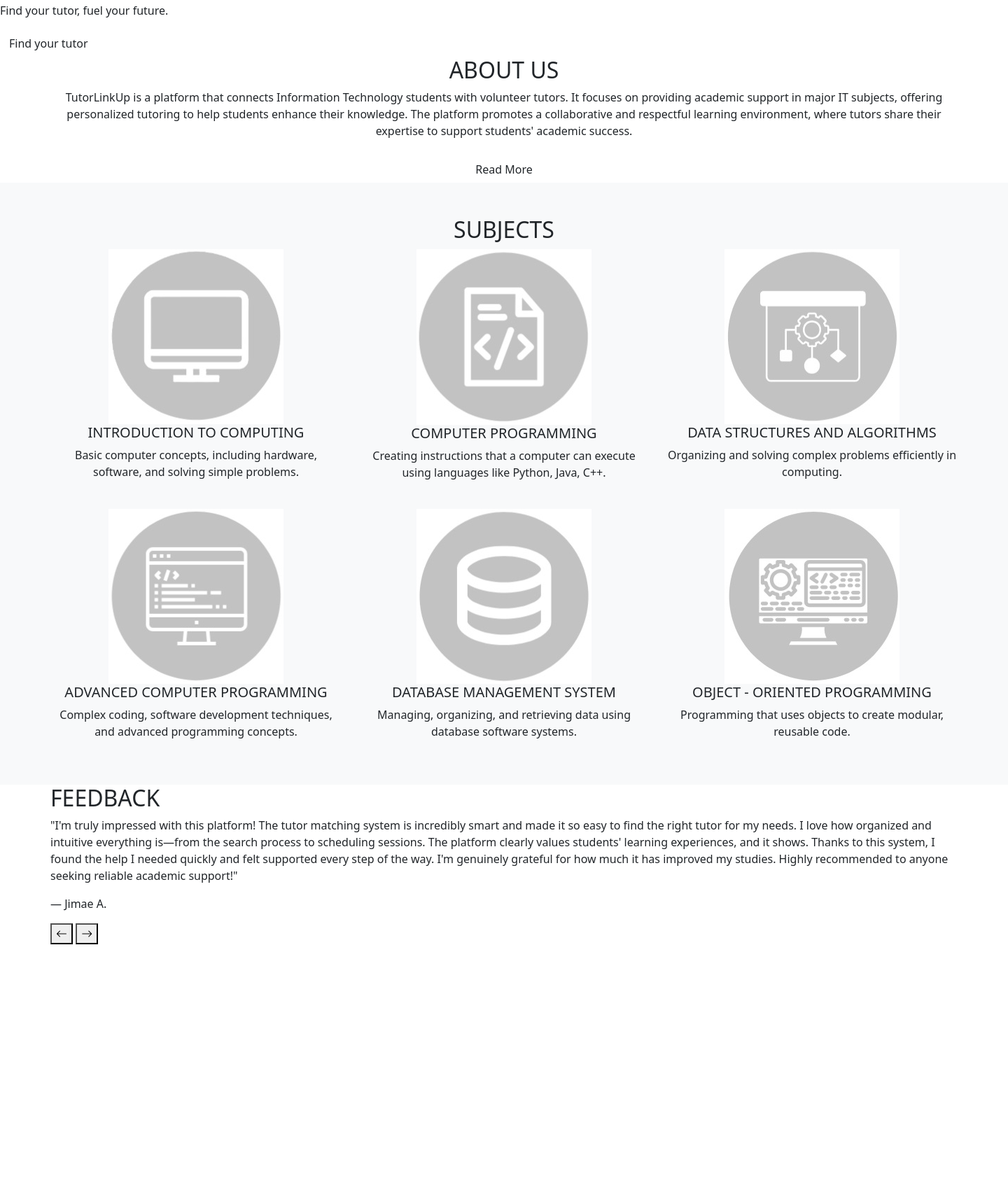
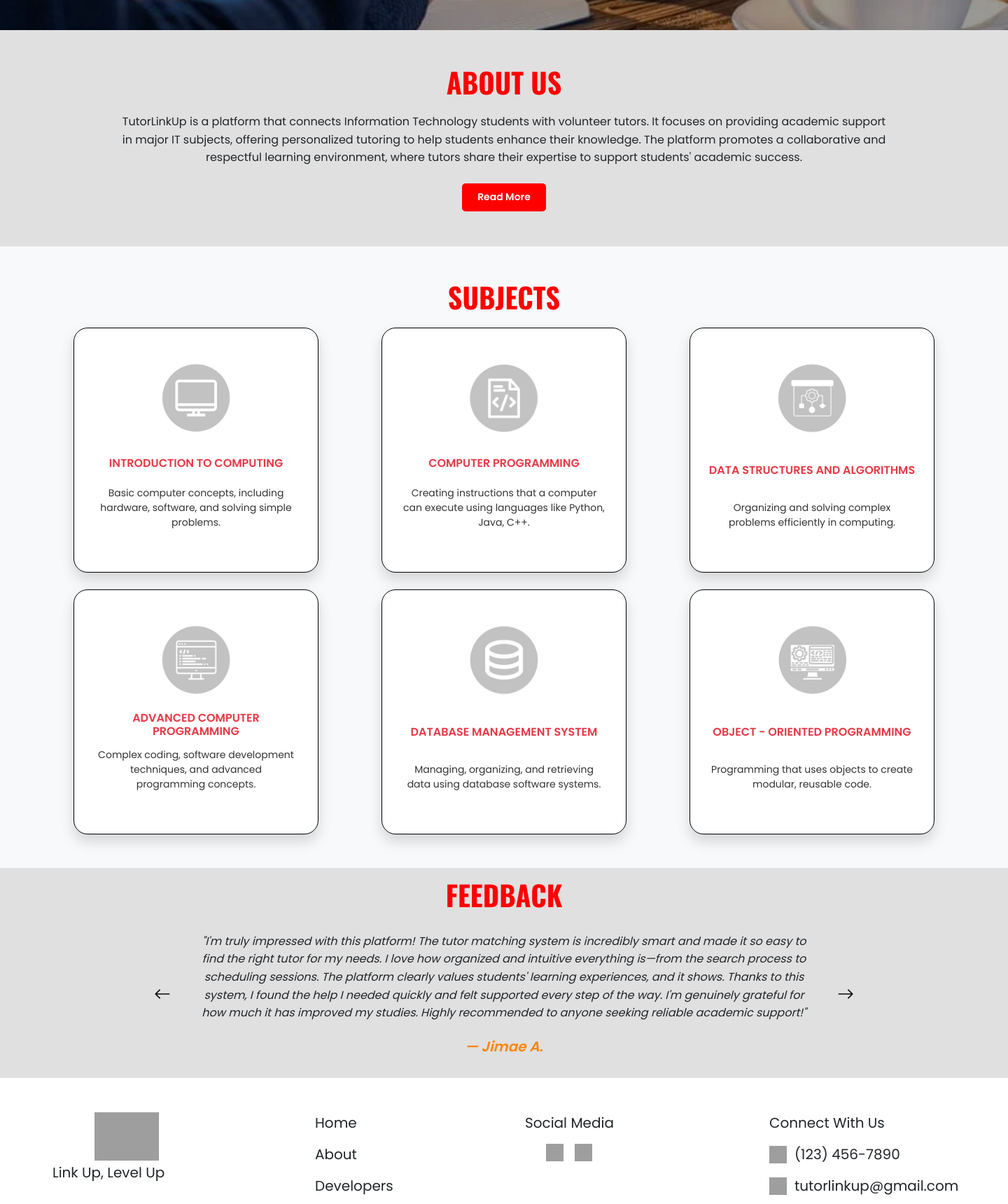
Before and after one commit to Zaiii12/Peer2Peer, a PHP site: page /homepage.html in a window 1440 px wide. Shown: the part 800-2520 px from the top of the page at 70% size. Run offline with PHP 8.4, Linux system fonts and the light colour scheme; grey boxes are pictures that could not be loaded.

Commit message:
homepage with navbar and footer

```diff
--- a/homepage.css
+++ b/homepage.css
@@ -1,3 +1,4 @@
+/* ========== GLOBAL STYLES ========== */
 * {
   margin: 0;
   padding: 0;
@@ -8,96 +9,142 @@
   width: 100%;
   height: 100%;
   font-family: 'Poppins', sans-serif;
+  background-color: #f5eeee;
   overflow-x: hidden;
 }
 
-/* Main Wrapper Full Width */
-.main-wrapper {
+/* ========== NAVIGATION BAR ========== */
+.custom-header {
   width: 100%;
-  max-width: 100%;
-  margin: 0 auto;
+  height: 120px;
+  background: #fff;
+  box-shadow: 0 2px 6px rgba(0, 0, 0, 0.15);
+  display: flex;
+  justify-content: center;
+  align-items: center;
+  position: relative;
+  z-index: 1000;
+  margin-bottom: 0;
+  padding-bottom: 0%;
 }
 
-/* Home Section */
+.header-content {
+  width: 1440px;
+  display: flex;
+  justify-content: space-between;
+  align-items: center;
+  padding: 0 50px;
+}
+
+.logo-area {
+  display: flex;
+  align-items: center;
+  gap: 10px;
+}
+
+.logo-img {
+  width: 266px;
+  height: 64px;
+  object-fit: contain;
+}
+
+.brand-name {
+  color: #d32f2f;
+  font-weight: bold;
+  font-size: 24px;
+}
+
+.nav-menu {
+  display: flex;
+  gap: 60px;
+}
+
+.nav-item {
+  font-size: 20px;
+  font-weight: 300;
+  color: #000;
+  text-decoration: none;
+  transition: 0.3s;
+}
+
+.nav-item:hover,
+.nav-item:focus {
+  color: #d32f2f;
+  text-decoration: underline;
+}
+
+/* ========== HOME SECTION ========== */
 .home-section {
   position: relative;
   width: 100%;
   height: 723px;
   overflow: hidden;
+  margin-top: 0;
+  padding-top: 0;
 }
 
 .home-image {
   width: 100%;
   height: 100%;
   object-fit: cover;
-  display: block;
 }
 
 .home-overlay {
   position: absolute;
-  top: 0;
-  left: 0;
-  width: 100%;
-  height: 100%;
-  background-color: rgba(0, 0, 0, 0.4); /* Dark overlay */
+  top: 0; left: 0;
+  width: 100%; height: 100%;
+  background: rgba(0, 0, 0, 0.4);
   z-index: 1;
 }
 
 .home-text-container {
   position: absolute;
-  top: 50%;
-  left: 50%;
+  top: 50%; left: 50%;
   transform: translate(-50%, -50%);
   z-index: 2;
   color: #fff;
   text-align: center;
-  width: 80%;
   max-width: 600px;
 }
 
 .home-title {
   font-family: 'Oswald', sans-serif;
+  font-size: 64px;
   font-weight: 700;
-  font-size: 64px;
   margin-bottom: 20px;
 }
 
 .home-subtitle {
-  font-family: 'Poppins', sans-serif;
-  font-weight: 400;
   font-size: 24px;
-  margin-bottom: 50px; /* Increased margin to add space between the subtitle and button */
+  margin-bottom: 50px;
 }
 
 .btn-red {
-  background-color: #FF0000;
-  color: #FFFFFF;
-  width: 200px; /* Fixed width for the button as requested */
-  height: 50px; /* Fixed height as requested */
-  border-radius: 10px; /* Corner radius as requested */
-  font-family: 'Poppins', sans-serif;
+  width: 200px;
+  height: 50px;
+  background: #FF0000;
+  color: #fff;
+  border-radius: 10px;
+  font-size: 18px;
   font-weight: 600;
-  font-size: 18px;
   display: flex;
   justify-content: center;
   align-items: center;
-  text-align: center;
+  margin: auto;
+  transition: 0.3s;
   text-decoration: none;
+  box-shadow: 0 4px 6px rgba(0, 0, 0, 0.2);
   border: none;
-  box-shadow: 0 4px 6px rgba(0, 0, 0, 0.2);
-  margin-left: auto; /* Centers the button horizontally */
-  margin-right: auto; /* Centers the button horizontally */
-  transition: background-color 0.3s, color 0.3s;
 }
 
 .btn-red:hover {
-  background-color: #d62828;
-  color: #000000; /* Text becomes black on hover as requested */
+  background: #d62828;
+  color: #000;
 }
 
-/* About Section */
+/* ========== ABOUT US SECTION ========== */
 #about {
-  background-color: #E0E0E0;
+  background: #E0E0E0;
   padding: 50px 20px;
   text-align: center;
 }
@@ -105,73 +152,69 @@
 .section-title {
   font-family: 'Oswald', sans-serif;
   font-size: 40px;
-  font-weight: bold;
-  color: #FF0000; /* Color as requested */
+  color: #FF0000;
+  text-transform: uppercase;
   margin-bottom: 20px;
-  text-transform: uppercase;
 }
 
 .poppins-regular {
-  font-family: 'Poppins', sans-serif;
-  font-weight: 400;
   font-size: 16px;
+  max-width: 1100px;
+  margin: 0 auto 30px;
   line-height: 1.6;
-  max-width: 1100px;
-  margin: 0 auto 30px; /* Added more space before the button */
 }
 
 .btn-read-more {
-  background-color: #FF0000;
-  color: #FFFFFF;
-  width: 120px; /* Width as requested */
-  height: 40px; /* Height as requested */
-  border-radius: 5px; /* Corner radius as requested */
-  font-family: 'Poppins', sans-serif;
+  width: 120px;
+  height: 40px;
+  background: #FF0000;
+  color: #fff;
+  font-size: 14px;
   font-weight: 600;
-  font-size: 14px; /* Font size updated to 14px as requested */
+  border-radius: 5px;
+  border: none;
+  margin: auto;
+  text-decoration: none;
   display: flex;
   justify-content: center;
   align-items: center;
-  text-decoration: none;
-  border: none;
-  margin: 0 auto;
-  transition: background-color 0.3s, color 0.3s;
+  transition: 0.3s;
 }
 
 .btn-read-more:hover {
-  background-color: #d62828;
-  color: #000000; /* Text becomes black on hover as requested */
+  background: #d62828;
+  color: #000;
 }
 
-/* Subjects Section Styling */
+/* ========== SUBJECTS SECTION ========== */
 #subjects {
   padding: 60px 20px;
-  background-color: #f8f9fa;
+  background: #f8f9fa;
+  display: flex;
+  flex-wrap: wrap;
+  justify-content: center;
+  gap: 20px;
 }
 
-/* Subject Card Styling */
 .subject-card {
   width: 350px;
   height: 350px;
-  background-color: #ffffff;
-  border: 1px solid #000000;
+  background: #fff;
+  border: 1px solid #000;
   border-radius: 20px;
   padding: 20px;
-  overflow: hidden;
-  box-shadow: 0 10px 20px rgba(0, 0, 0, 0.15); /* Drop shadow */
-  transition: transform 0.3s ease, box-shadow 0.3s ease;
-  font-family: 'Poppins', sans-serif;
+  box-shadow: 0 10px 20px rgba(0,0,0,0.15);
+  text-align: center;
+  transition: 0.3s;
   display: flex;
   flex-direction: column;
-  justify-content: space-between; /* Changed from center to space-between */
   align-items: center;
-  text-align: center;
-  margin: 10px;
+  justify-content: space-between;
 }
 
 .subject-card:hover {
   transform: translateY(-5px);
-  box-shadow: 0 14px 24px rgba(0, 0, 0, 0.2); /* Slightly stronger on hover */
+  box-shadow: 0 14px 24px rgba(0,0,0,0.2);
 }
 
 .subject-icon {
@@ -180,8 +223,8 @@
   display: flex;
   justify-content: center;
   align-items: center;
-  margin-top: 30px; /* Added top margin */
-  margin-bottom: 10px; /* Reduced bottom margin */
+  margin-top: 30px;
+  margin-bottom: 20px;
 }
 
 .icon-image {
@@ -190,7 +233,6 @@
   object-fit: contain;
 }
 
-/* Subject Title */
 .subject-card h5 {
   font-size: 16px;
   font-weight: 700;
@@ -200,34 +242,28 @@
   margin-top: auto;
 }
 
-/* Subject Description */
 .subject-card p {
   font-size: 14px;
   font-weight: 400;
   color: #333333;
   padding: 0 10px;
   margin-top: auto;
-  margin-bottom: 40px; /* Added bottom margin to push text up from bottom */
+  margin-bottom: 40px;
 }
 
-.subject-icon {
-  margin-top: 30px;
-  margin-bottom: 20px;
-}
-
-/* Feedback Section */
+/* ========== FEEDBACK SECTION ========== */
 #feedback {
   padding: 50px 20px;
-  background-color: #E0E0E0;
-  height: 300px; /* Fixed height for entire section */
+  background: #E0E0E0;
   display: flex;
   flex-direction: column;
   justify-content: center;
+  height: 300px;
 }
 
 #feedback .container {
   max-width: 1200px;
-  margin: 0 auto;
+  margin: auto;
 }
 
 #feedback .section-title {
@@ -239,71 +275,180 @@
   text-transform: uppercase;
   text-align: center;
 }
-
 .feedback-carousel {
   max-width: 1000px;
-  margin: 0 auto;
+  margin: auto;
   position: relative;
 }
 
 .feedback-box {
-  background-color: transparent;
-  padding: 0 60px; /* Added padding for the arrows */
+  padding: 0 60px;
+  text-align: center;
 }
 
 .testimonial-text {
-  font-family: 'Poppins', sans-serif;
-  font-weight: 400;
   font-size: 16px;
+  font-style: italic;
+  margin-bottom: 20px;
   line-height: 1.6;
-  margin-bottom: 20px;
-  font-style: italic;
-  text-align: center;
 }
 
 .feedback-author {
-  font-family: 'Poppins', sans-serif;
+  font-size: 20px;
   font-weight: 600;
-  font-size: 20px;
   font-style: italic;
   color: #FB8500;
-  margin-bottom: 0;
-  text-align: center;
 }
 
 .navigation-arrows {
   position: absolute;
-  width: 100%;
   top: 50%;
+  left: 0; right: 0;
   transform: translateY(-50%);
   display: flex;
   justify-content: space-between;
-  left: 0;
-  right: 0;
 }
 
 .arrow-left, .arrow-right {
-  background-color: transparent;
+  background: transparent;
   border: none;
+  font-size: 24px;
   cursor: pointer;
-  font-size: 24px;
   color: #000;
   transition: color 0.3s;
-}
-
-.arrow-left {
-  margin-left: -30px;
-}
-
-.arrow-right {
-  margin-right: -30px;
 }
 
 .arrow-left:hover, .arrow-right:hover {
   color: #555;
 }
 
-/* Responsive Tweaks */
+/* ========== FOOTER SECTION ========== */
+.footer-section {
+  width: 100%;
+  height: 300px;
+  background: #fff;
+  font-family: 'Poppins', sans-serif;
+}
+
+.footer-container {
+  max-width: 1440px;
+  height: 250px;
+  margin: 0 auto;
+  display: flex;
+  flex-wrap: wrap;
+  position: relative;
+  padding: 0 50px 20px;
+}
+
+/* Footer Brand */
+.footer-brand {
+  position: absolute;
+  top: 49px;
+  left: 50px;
+}
+.footer-brand img {
+  width: 261px;
+  height: 69px;
+  object-fit: contain;
+}
+.footer-brand p {
+  font-size: 20px;
+  font-weight: 400;
+  position: absolute;
+  top: 71px;
+  left: 25px;
+}
+
+/* Footer Nav */
+.footer-nav,
+.footer-social,
+.footer-contact {
+  position: absolute;
+  top: 49px;
+}
+.footer-nav {
+  left: 450px;
+}
+.footer-social {
+  left: 750px;
+}
+.footer-contact {
+  left: 1099px;
+}
+
+.footer-nav p,
+.footer-social p,
+.footer-contact p {
+  font-size: 20px;
+  font-weight: 400;
+  margin-bottom: 15px;
+}
+.footer-nav a:hover {
+  color: #FF0000;
+  text-decoration: underline;
+}
+
+/* Social Icons */
+.footer-social .d-flex {
+  justify-content: center;
+}
+.footer-social img {
+  width: 25px;
+  height: 25px;
+}
+
+/* Contact Items with Icons */
+.footer-contact p:nth-child(2),
+.footer-contact p:nth-child(3) {
+  padding-left: 36px;
+  position: relative;
+  white-space: nowrap;
+}
+.footer-contact img {
+  position: absolute;
+  left: 0;
+  top: 3px;
+  width: 25px;
+  height: 25px;
+}
+
+/* Footer Bottom */
+.footer-bottom {
+  width: 100%;
+  height: 50px;
+  border-top: 1px solid #ccc;
+  position: relative;
+  margin-top: 0;
+}
+
+/* Copyright */
+.footer-bottom p:first-child {
+  position: absolute;
+  top: 15px;
+  left: 50px;
+  font-size: 12px;
+  font-weight: 400;
+  display: flex;
+  align-items: center;
+}
+.footer-bottom p:first-child img {
+  width: 16px;
+  height: 16px;
+  margin-right: 4px;
+}
+
+/* Developer Credit - pinned at bottom right */
+.footer-bottom p:last-child {
+  position: absolute;
+  bottom: 5px;
+  right: 25px;
+  font-size: 12px;
+  font-weight: 400;
+  text-align: right;
+}
+
+
+/* ========== RESPONSIVE ========== */
 @media (max-width: 991px) {
   .subject-card {
     width: 100%;
--- a/homepage.html
+++ b/homepage.html
@@ -8,6 +8,8 @@
   <!-- Bootstrap CSS -->
   <link rel="stylesheet" href="https://cdn.jsdelivr.net/npm/bootstrap@5.3.0/dist/css/bootstrap.min.css" />
 <link rel="stylesheet" href="https://cdn.jsdelivr.net/npm/bootstrap-icons@1.11.3/font/bootstrap-icons.min.css">
+ <link href="https://cdn.jsdelivr.net/npm/bootstrap@5.3.3/dist/css/bootstrap.min.css" rel="stylesheet">
+ <link href="https://fonts.googleapis.com/css2?family=Poppins:wght@300&display=swap" rel="stylesheet">
 
   <!-- Font Awesome -->
   <link rel="stylesheet" href="https://cdnjs.cloudflare.com/ajax/libs/font-awesome/6.4.0/css/all.min.css" />
@@ -16,14 +18,30 @@
   <link href="https://fonts.googleapis.com/css2?family=Oswald:wght@700&family=Poppins:wght@400;600&display=swap" rel="stylesheet">
 
   <!-- Custom CSS -->
-  <link rel="stylesheet" href="styles.css" />
+  <link rel="stylesheet" href="homepage.css" />
 </head>
 <body>
-  <div class="main-wrapper">
+  <body>
+
+<!-- Header / Navigation -->
+<header class="custom-header">
+  <div class="header-content">
+    <div class="logo-area">
+      <img src="logo.jpg" alt="TutorLinkUp Logo" class="logo-img">
+    </div>
+    <nav class="nav-menu">
+      <a href="#" class="nav-item">HOME</a>
+      <a href="#" class="nav-item">ABOUT US</a>
+      <a href="#" class="nav-item">SUBJECTS</a>
+      <a href="#" class="nav-item">DEVELOPERS</a>
+      <a href="#" class="nav-item login">LOGIN</a>
+    </nav>
+  </div>
+</header>
 
     <!-- Home Section -->
     <section class="home-section">
-      <img src="images/online-tutor.jpg" alt="Online Education Banner" class="home-image">
+      <img src="online-tutor.jpg" alt="Online Education Banner" class="home-image">
       <div class="home-overlay"></div>
       <div class="home-text-container">
         <h1 class="home-title">Link Up, Level Up!</h1>
@@ -127,6 +145,44 @@
   </div>
 </section>
 
+<!-- Footer Section -->
+<footer class="footer-section">
+  <div class="footer-container">
+    <div class="footer-brand">
+      <img src="logo.jpg" alt="TutorLinkUp Logo">
+      <p>Link Up, Level Up</p>
+    </div>
+
+    <div class="footer-nav">
+      <p>Home</p>
+      <p>About</p>
+      <p>Developers</p>
+    </div>
+
+    <div class="footer-social">
+      <p>Social Media</p>
+      <div class="d-flex gap-3">
+        <img src="facebook.jpg" alt="Facebook" />
+        <img src="instagram.jpg" alt="Instagram" />
+      </div>
+    </div>
+
+    <div class="footer-contact">
+      <p>Connect With Us</p>
+      <p><img src="telephone.jpg"/> (123) 456-7890</p>
+      <p><img src="envelope.jpg"/> tutorlinkup@gmail.com</p>
+    </div>
+  </div>
+
+  <div class="footer-bottom">
+  <div class="copyright"></div>
+    <img src="c-circle.jpg" alt="Copyright" class="copyright-icon">
+    <span>2025 All Rights Reserved.</span>
+    </div>
+    <div class="developer">Developed by Group 3</div>
+  </div>
+</footer>
+
   <!-- Bootstrap JS -->
   <script src="https://cdn.jsdelivr.net/npm/bootstrap@5.3.0/dist/js/bootstrap.bundle.min.js"></script>
 </body>
```
